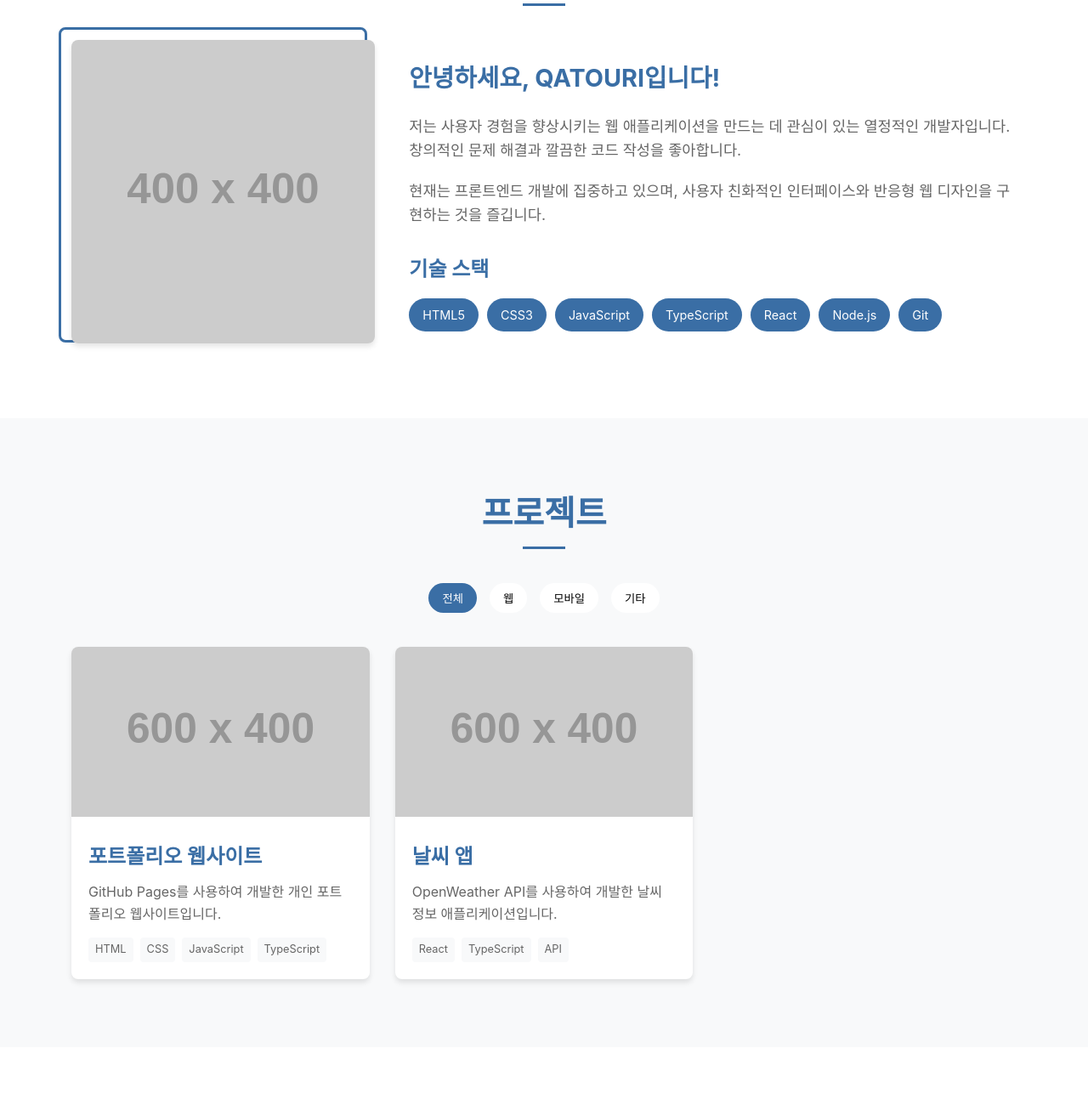
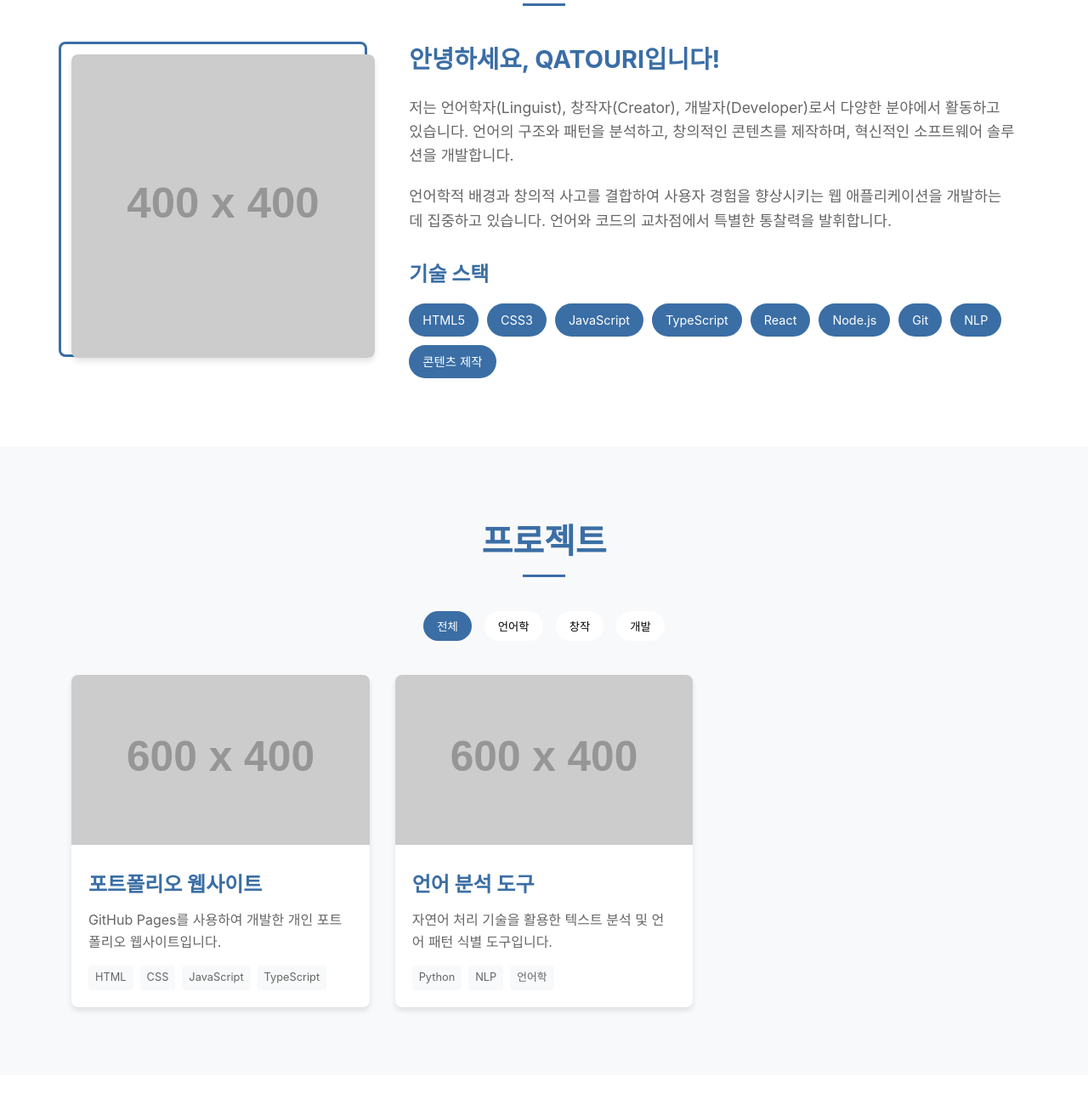
Before and after one commit to QATOURI/QATOURI.github.io, a website: page index.html in a window 1280 px wide. Shown: the part 947-2240 px from the top of the page at 85% size. Drawn offline with Linux system fonts and the light colour scheme; placeholder pictures from the web are drawn by us; a web font is replaced by a local one.

Commit message:
포트폴리오 내용 업데이트: Linguist, Creator, Developer 정체성 반영

```diff
--- a/index.html
+++ b/index.html
@@ -3,16 +3,16 @@
 <head>
     <meta charset="UTF-8">
     <meta name="viewport" content="width=device-width, initial-scale=1.0">
-    <title>QATOURI - 포트폴리오 | 개발자 & 디자이너</title>
+    <title>QATOURI - 포트폴리오 | Linguist • Creator • Developer</title>
 
     <!-- SEO 메타 태그 -->
-    <meta name="description" content="QATOURI의 포트폴리오 웹사이트입니다. 웹 개발, 디자인 및 프로젝트 작업을 확인하세요.">
-    <meta name="keywords" content="QATOURI, 포트폴리오, 웹 개발, 프론트엔드, 백엔드, 디자인, TypeScript, React">
+    <meta name="description" content="QATOURI의 포트폴리오 웹사이트입니다. 언어학, 콘텐츠 제작 및 웹 개발 프로젝트를 확인하세요.">
+    <meta name="keywords" content="QATOURI, 포트폴리오, 언어학자, 창작자, 개발자, 언어학, 콘텐츠 제작, 웹 개발, TypeScript">
     <meta name="author" content="QATOURI">
 
     <!-- 소셜 미디어 메타 태그 -->
-    <meta property="og:title" content="QATOURI - 포트폴리오 | 개발자 & 디자이너">
-    <meta property="og:description" content="QATOURI의 포트폴리오 웹사이트입니다. 웹 개발, 디자인 및 프로젝트 작업을 확인하세요.">
+    <meta property="og:title" content="QATOURI - 포트폴리오 | Linguist • Creator • Developer">
+    <meta property="og:description" content="QATOURI의 포트폴리오 웹사이트입니다. 언어학, 콘텐츠 제작 및 웹 개발 프로젝트를 확인하세요.">
     <meta property="og:type" content="website">
     <meta property="og:url" content="https://qatouri.github.io/">
     <meta property="og:image" content="https://qatouri.github.io/images/profile.jpg">
@@ -55,7 +55,7 @@
         <div class="container">
             <div class="hero-content">
                 <h1 class="hero-title fade-in">안녕하세요, <br>저는 <span class="highlight">QATOURI</span>입니다</h1>
-                <p class="hero-subtitle fade-in delay-1">개발자 | 디자이너 | 창작자</p>
+                <p class="hero-subtitle fade-in delay-1">Linguist • Creator • Developer</p>
                 <div class="hero-buttons fade-in delay-2">
                     <a href="#projects" class="btn btn-primary">프로젝트 보기</a>
                     <a href="#contact" class="btn btn-secondary">연락하기</a>
@@ -75,12 +75,12 @@
                 <div class="about-text">
                     <h3 class="fade-in">안녕하세요, QATOURI입니다!</h3>
                     <p class="fade-in delay-1">
-                        저는 사용자 경험을 향상시키는 웹 애플리케이션을 만드는 데 관심이 있는 열정적인 개발자입니다.
-                        창의적인 문제 해결과 깔끔한 코드 작성을 좋아합니다.
+                        저는 언어학자(Linguist), 창작자(Creator), 개발자(Developer)로서 다양한 분야에서 활동하고 있습니다.
+                        언어의 구조와 패턴을 분석하고, 창의적인 콘텐츠를 제작하며, 혁신적인 소프트웨어 솔루션을 개발합니다.
                     </p>
                     <p class="fade-in delay-2">
-                        현재는 프론트엔드 개발에 집중하고 있으며, 사용자 친화적인 인터페이스와
-                        반응형 웹 디자인을 구현하는 것을 즐깁니다.
+                        언어학적 배경과 창의적 사고를 결합하여 사용자 경험을 향상시키는 웹 애플리케이션을 개발하는 데 집중하고 있습니다.
+                        언어와 코드의 교차점에서 특별한 통찰력을 발휘합니다.
                     </p>
 
                     <div class="skills fade-in delay-3">
@@ -93,6 +93,8 @@
                             <span class="skill-item">React</span>
                             <span class="skill-item">Node.js</span>
                             <span class="skill-item">Git</span>
+                            <span class="skill-item">NLP</span>
+                            <span class="skill-item">콘텐츠 제작</span>
                         </div>
                     </div>
                 </div>
@@ -107,14 +109,14 @@
 
             <div class="project-filters fade-in">
                 <button class="filter-btn active" data-filter="all">전체</button>
-                <button class="filter-btn" data-filter="web">웹</button>
-                <button class="filter-btn" data-filter="mobile">모바일</button>
-                <button class="filter-btn" data-filter="other">기타</button>
+                <button class="filter-btn" data-filter="linguistics">언어학</button>
+                <button class="filter-btn" data-filter="creative">창작</button>
+                <button class="filter-btn" data-filter="dev">개발</button>
             </div>
 
             <div class="projects-grid">
                 <!-- 프로젝트 1 -->
-                <div class="project-card fade-in" data-category="web">
+                <div class="project-card fade-in" data-category="dev">
                     <div class="project-image">
                         <img src="https://via.placeholder.com/600x400" alt="포트폴리오 웹사이트">
                         <div class="project-overlay">
@@ -137,9 +139,9 @@
                 </div>
 
                 <!-- 프로젝트 2 -->
-                <div class="project-card fade-in delay-1" data-category="web">
+                <div class="project-card fade-in delay-1" data-category="linguistics">
                     <div class="project-image">
-                        <img src="https://via.placeholder.com/600x400" alt="날씨 앱">
+                        <img src="https://via.placeholder.com/600x400" alt="언어 분석 도구">
                         <div class="project-overlay">
                             <div class="project-links">
                                 <a href="#" target="_blank"><i class="fab fa-github"></i></a>
@@ -148,12 +150,12 @@
                         </div>
                     </div>
                     <div class="project-info">
-                        <h3>날씨 앱</h3>
-                        <p>OpenWeather API를 사용하여 개발한 날씨 정보 애플리케이션입니다.</p>
+                        <h3>언어 분석 도구</h3>
+                        <p>자연어 처리 기술을 활용한 텍스트 분석 및 언어 패턴 식별 도구입니다.</p>
                         <div class="project-tags">
-                            <span class="project-tag">React</span>
-                            <span class="project-tag">TypeScript</span>
-                            <span class="project-tag">API</span>
+                            <span class="project-tag">Python</span>
+                            <span class="project-tag">NLP</span>
+                            <span class="project-tag">언어학</span>
                         </div>
                     </div>
                 </div>
@@ -267,8 +269,8 @@
         "https://linkedin.com/in/qatouri",
         "https://twitter.com/qatouri"
       ],
-      "jobTitle": "개발자 & 디자이너",
-      "description": "열정적인 개발자로, 사용자 경험을 향상시키는 웹 애플리케이션을 만드는 데 관심이 있습니다."
+      "jobTitle": "Linguist • Creator • Developer",
+      "description": "언어학자, 창작자, 개발자로서 다양한 분야에서 활동하고 있습니다. 언어의 구조와 패턴을 분석하고, 창의적인 콘텐츠를 제작하며, 혁신적인 소프트웨어 솔루션을 개발합니다."
     }
     </script>
 
@@ -277,8 +279,8 @@
       "@context": "https://schema.org",
       "@type": "WebSite",
       "url": "https://qatouri.github.io",
-      "name": "QATOURI - 포트폴리오 | 개발자 & 디자이너",
-      "description": "QATOURI의 포트폴리오 웹사이트입니다. 웹 개발, 디자인 및 프로젝트 작업을 확인하세요."
+      "name": "QATOURI - 포트폴리오 | Linguist • Creator • Developer",
+      "description": "QATOURI의 포트폴리오 웹사이트입니다. 언어학, 콘텐츠 제작 및 웹 개발 프로젝트를 확인하세요."
     }
     </script>
 
```
